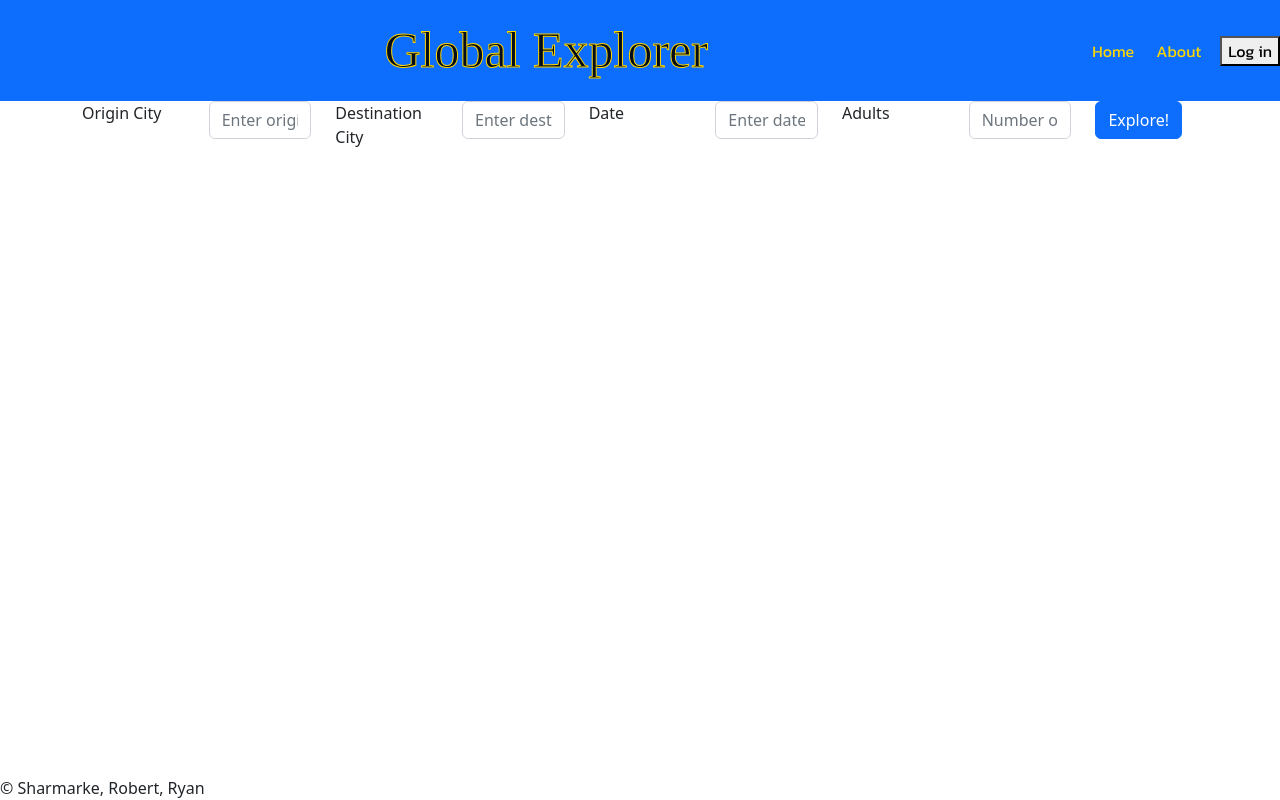
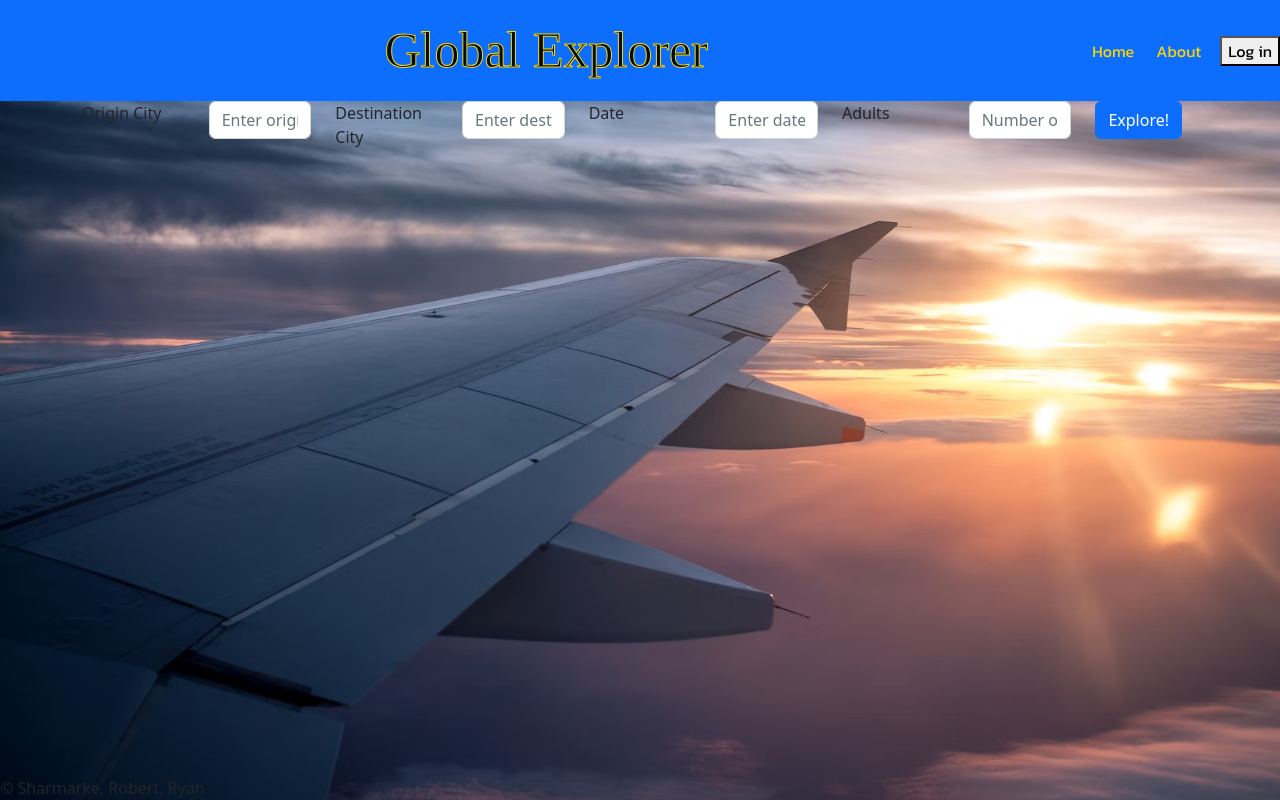
Before and after one commit to Global-Explorers/front-end, a React (Create React App) app: page / in a window 1280 px wide. Built offline with nearby package versions, Linux system fonts and the light colour scheme; a web font is replaced by a local one.

Commit message:
background img

```diff
--- a/src/style.css
+++ b/src/style.css
@@ -31,3 +31,10 @@
 #authButt{
     font-family: 'Kanit', sans-serif;
 }
+
+
+body, html{
+    background-image: url(../public/img/plane.png);
+    background-repeat: no-repeat;
+    background-size: cover;
+}
```
Also changed, not shown: public/img/plane.png (added), public/img/travel_explore_FILL0_wght400_GRAD0_opsz48.png (renamed from src/img/travel_explore_FILL0_wght400_GRAD0_opsz48.png).
